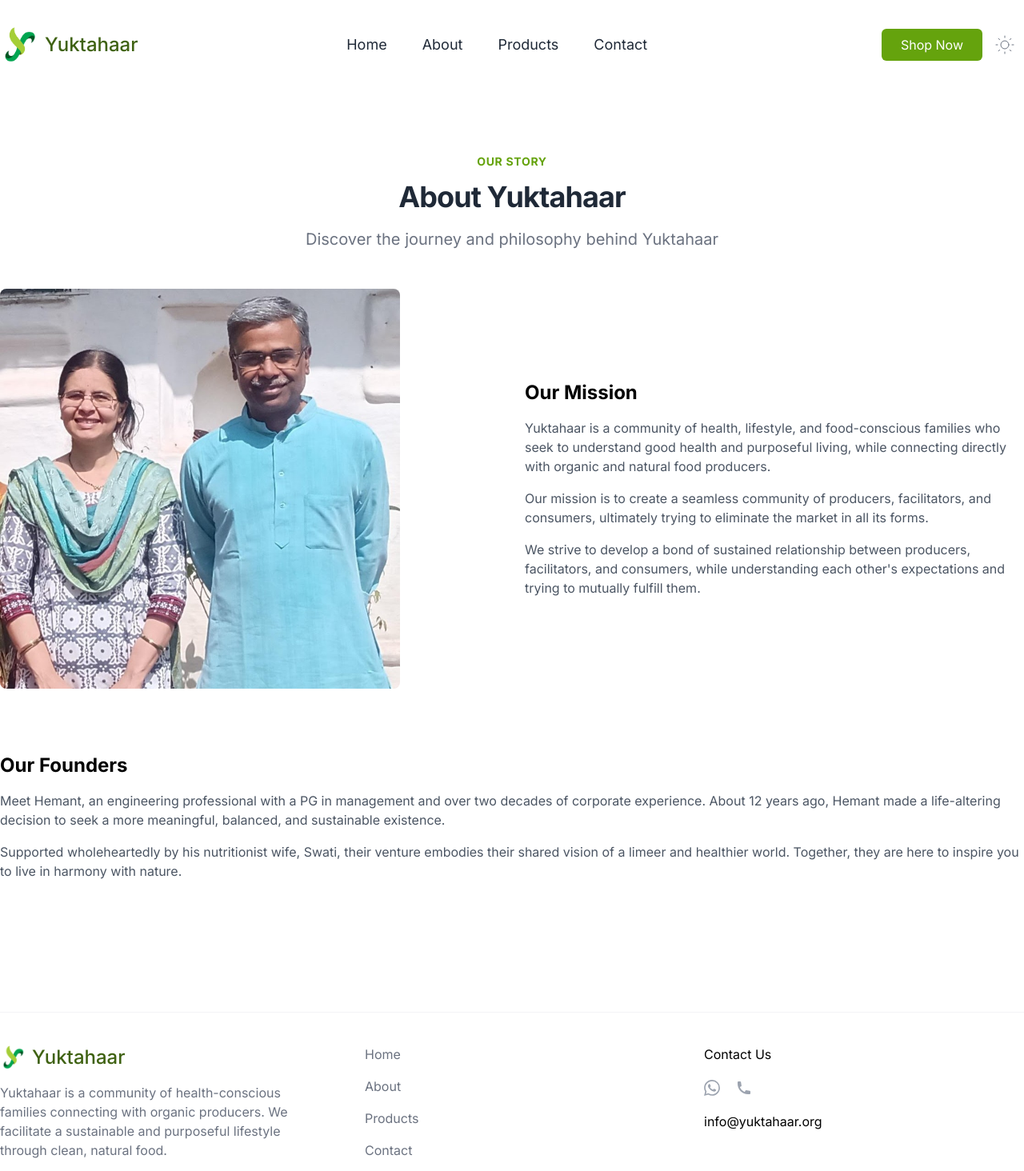
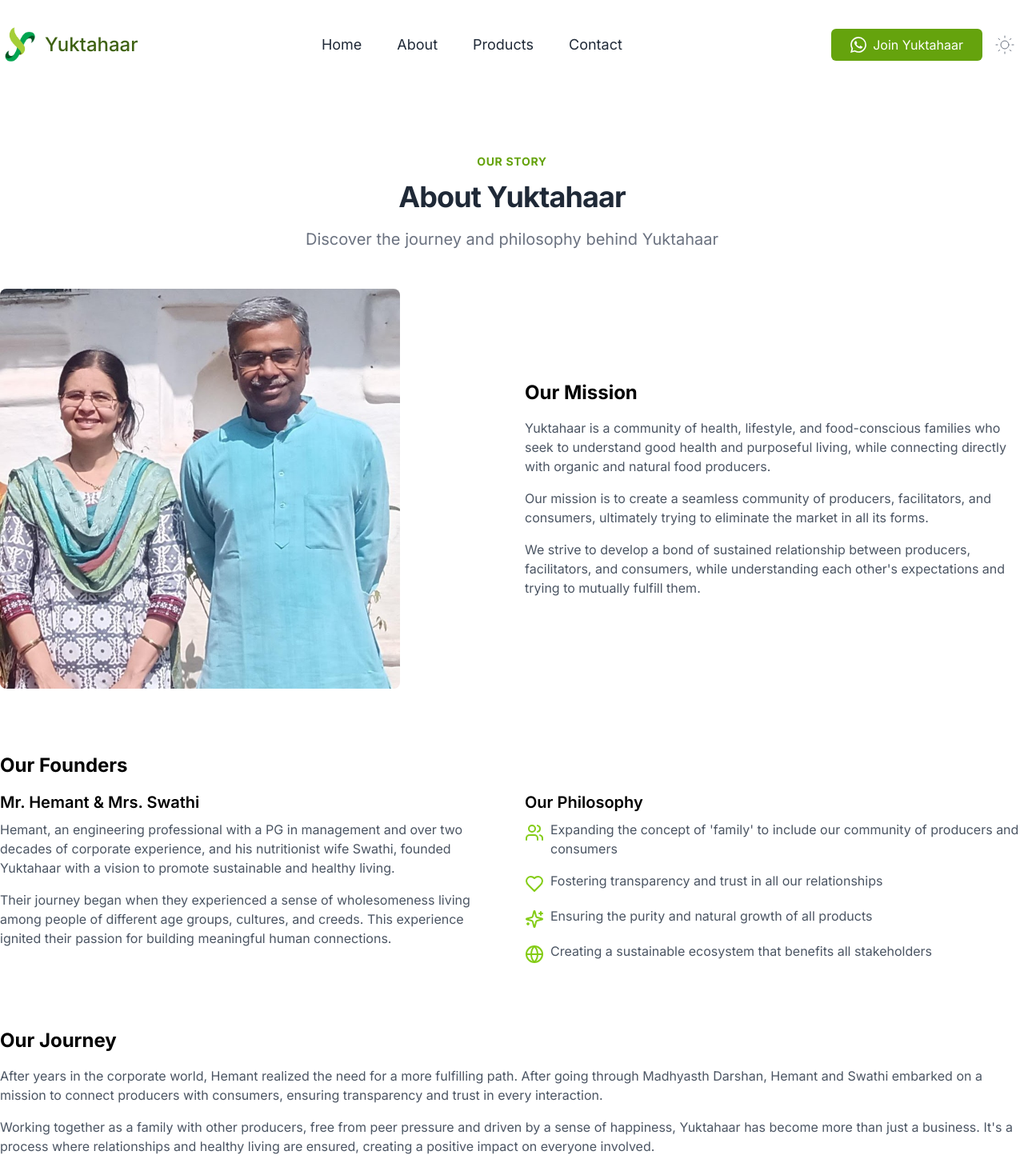
Before and after one commit to tapannayak24/Yuktahaar2, a Next.js app: page /about in a window 1280 px wide. Shown: the top 1464 px of the page at 80% size. Built offline with nearby package versions, Linux system fonts and the light colour scheme.

Commit message:
Changes suggested by Hemant Mausaji

```diff
--- a/src/app/about/page.tsx
+++ b/src/app/about/page.tsx
@@ -1,6 +1,7 @@
 import { Container } from "@/components/Container";
 import { SectionTitle } from "@/components/SectionTitle";
 import Image from "next/image";
+import { Users, Heart, Sparkles, Globe } from "lucide-react";
 
 export default function About() {
   return (
@@ -41,16 +42,76 @@
 
       <div className="mb-20">
         <h3 className="text-2xl font-bold mb-4">Our Founders</h3>
+        <div className="flex flex-col md:flex-row items-start gap-8">
+          <div className="md:w-1/2">
+            <h4 className="text-xl font-semibold mb-2">
+              Mr. Hemant & Mrs. Swathi
+            </h4>
+            <p className="text-gray-600 dark:text-gray-400 mb-4">
+              Hemant, an engineering professional with a PG in management and
+              over two decades of corporate experience, and his nutritionist
+              wife Swathi, founded Yuktahaar with a vision to promote
+              sustainable and healthy living.
+            </p>
+            <p className="text-gray-600 dark:text-gray-400 mb-4">
+              Their journey began when they experienced a sense of wholesomeness
+              living among people of different age groups, cultures, and creeds.
+              This experience ignited their passion for building meaningful
+              human connections.
+            </p>
+          </div>
+          <div className="md:w-1/2">
+            <h4 className="text-xl font-semibold mb-2">Our Philosophy</h4>
+            <ul className="space-y-4">
+              <li className="flex items-start">
+                <Users className="w-6 h-6 text-lime-500 mr-2 flex-shrink-0 mt-1" />
+                <p className="text-gray-600 dark:text-gray-400">
+                  Expanding the concept of 'family' to include our community of
+                  producers and consumers
+                </p>
+              </li>
+              <li className="flex items-start">
+                <Heart className="w-6 h-6 text-lime-500 mr-2 flex-shrink-0 mt-1" />
+                <p className="text-gray-600 dark:text-gray-400">
+                  Fostering transparency and trust in all our relationships
+                </p>
+              </li>
+              <li className="flex items-start">
+                <Sparkles className="w-6 h-6 text-lime-500 mr-2 flex-shrink-0 mt-1" />
+                <p className="text-gray-600 dark:text-gray-400">
+                  Ensuring the purity and natural growth of all products
+                </p>
+              </li>
+              <li className="flex items-start">
+                <Globe className="w-6 h-6 text-lime-500 mr-2 flex-shrink-0 mt-1" />
+                <p className="text-gray-600 dark:text-gray-400">
+                  Creating a sustainable ecosystem that benefits all
+                  stakeholders
+                </p>
+              </li>
+            </ul>
+          </div>
+        </div>
+      </div>
+
+      <div className="mb-20">
+        <h3 className="text-2xl font-bold mb-4">Our Journey</h3>
         <p className="text-gray-600 dark:text-gray-400 mb-4">
-          Meet Hemant, an engineering professional with a PG in management and
-          over two decades of corporate experience. About 12 years ago, Hemant
-          made a life-altering decision to seek a more meaningful, balanced, and
-          sustainable existence.
+          After years in the corporate world, Hemant realized the need for a
+          more fulfilling path. After going through Madhyasth Darshan, Hemant
+          and Swathi embarked on a mission to connect producers with consumers,
+          ensuring transparency and trust in every interaction.
         </p>
         <p className="text-gray-600 dark:text-gray-400 mb-4">
-          Supported wholeheartedly by his nutritionist wife, Swati, their
-          venture embodies their shared vision of a limeer and healthier world.
-          Together, they are here to inspire you to live in harmony with nature.
+          Working together as a family with other producers, free from peer
+          pressure and driven by a sense of happiness, Yuktahaar has become more
+          than just a business. It's a process where relationships and healthy
+          living are ensured, creating a positive impact on everyone involved.
+        </p>
+        <p className="text-gray-600 dark:text-gray-400">
+          Today, Yuktahaar stands as a testament to the power of community,
+          healthy living, and purposeful connections. We invite you to join us
+          on this journey towards a more sustainable and fulfilling lifestyle.
         </p>
       </div>
     </Container>
--- a/src/components/Faq.tsx
+++ b/src/components/Faq.tsx
@@ -6,7 +6,7 @@
   DisclosureButton,
   DisclosurePanel,
 } from "@headlessui/react";
-import { ChevronUpIcon } from "@heroicons/react/24/solid";
+import { ChevronDownIcon } from "@heroicons/react/24/solid";
 
 export const Faq = () => {
   return (
@@ -19,7 +19,7 @@
                 <>
                   <DisclosureButton className="flex items-center justify-between w-full px-4 py-4 text-lg text-left text-gray-800 rounded-lg bg-gray-50 hover:bg-gray-100 focus:outline-none focus-visible:ring focus-visible:ring-lime-100 focus-visible:ring-opacity-75 dark:bg-trueGray-800 dark:text-gray-200">
                     <span>{item.question}</span>
-                    <ChevronUpIcon
+                    <ChevronDownIcon
                       className={`${
                         open ? "transform rotate-180" : ""
                       } w-5 h-5 text-lime-500`}
--- a/src/components/Navbar.tsx
+++ b/src/components/Navbar.tsx
@@ -11,6 +11,11 @@
     { name: "Products", href: "/products" },
     { name: "Contact", href: "/contact" },
   ];
+
+  const whatsappMessage = encodeURIComponent(
+    "Hi! I want to join Yuktahaar. Please provide me with more information."
+  );
+  const whatsappLink = `https://wa.me/917987624802?text=${whatsappMessage}`;
 
   return (
     <div className="w-full">
@@ -72,10 +77,24 @@
                       </Link>
                     ))}
                     <Link
-                      href="https://yuktahaar.in"
-                      className="w-full px-6 py-2 mt-3 text-center text-white bg-lime-600 rounded-md lg:ml-5"
+                      href={whatsappLink}
+                      target="_blank"
+                      rel="noopener noreferrer"
+                      className="w-full px-6 py-2 mt-3 text-center text-white bg-lime-600 rounded-md lg:ml-5 flex items-center justify-center"
                     >
-                      Shop Now
+                      <svg
+                        role="img"
+                        width="24"
+                        height="24"
+                        className="w-5 h-5 mr-2"
+                        viewBox="0 0 24 24"
+                        fill="currentColor"
+                        xmlns="http://www.w3.org/2000/svg"
+                      >
+                        <title>WhatsApp</title>
+                        <path d="M17.472 14.382c-.297-.149-1.758-.867-2.03-.967-.273-.099-.471-.148-.67.15-.197.297-.767.966-.94 1.164-.173.199-.347.223-.644.075-.297-.15-1.255-.463-2.39-1.475-.883-.788-1.48-1.761-1.653-2.059-.173-.297-.018-.458.13-.606.134-.133.298-.347.446-.52.149-.174.198-.298.298-.497.099-.198.05-.371-.025-.52-.075-.149-.669-1.612-.916-2.207-.242-.579-.487-.5-.669-.51-.173-.008-.371-.01-.57-.01-.198 0-.52.074-.792.372-.272.297-1.04 1.016-1.04 2.479 0 1.462 1.065 2.875 1.213 3.074.149.198 2.096 3.2 5.077 4.487.709.306 1.262.489 1.694.625.712.227 1.36.195 1.871.118.571-.085 1.758-.719 2.006-1.413.248-.694.248-1.289.173-1.413-.074-.124-.272-.198-.57-.347m-5.421 7.403h-.004a9.87 9.87 0 01-5.031-1.378l-.361-.214-3.741.982.998-3.648-.235-.374a9.86 9.86 0 01-1.51-5.26c.001-5.45 4.436-9.884 9.888-9.884 2.64 0 5.122 1.03 6.988 2.898a9.825 9.825 0 012.893 6.994c-.003 5.45-4.437 9.884-9.885 9.884m8.413-18.297A11.815 11.815 0 0012.05 0C5.495 0 .16 5.335.157 11.892c0 2.096.547 4.142 1.588 5.945L.057 24l6.305-1.654a11.882 11.882 0 005.683 1.448h.005c6.554 0 11.89-5.335 11.893-11.893a11.821 11.821 0 00-3.48-8.413Z" />
+                      </svg>
+                      Join Yuktahaar
                     </Link>
                     <div className="mt-3">
                       <ThemeChanger />
@@ -105,10 +124,24 @@
 
         <div className="hidden mr-3 space-x-4 lg:flex nav__item">
           <Link
-            href="https://yuktahaar.in"
-            className="px-6 py-2 text-white bg-lime-600 rounded-md md:ml-5"
+            href={whatsappLink}
+            target="_blank"
+            rel="noopener noreferrer"
+            className="px-6 py-2 text-white bg-lime-600 rounded-md md:ml-5 flex items-center"
           >
-            Shop Now
+            <svg
+              role="img"
+              width="24"
+              height="24"
+              className="w-5 h-5 mr-2"
+              viewBox="0 0 24 24"
+              fill="currentColor"
+              xmlns="http://www.w3.org/2000/svg"
+            >
+              <title>WhatsApp</title>
+              <path d="M17.472 14.382c-.297-.149-1.758-.867-2.03-.967-.273-.099-.471-.148-.67.15-.197.297-.767.966-.94 1.164-.173.199-.347.223-.644.075-.297-.15-1.255-.463-2.39-1.475-.883-.788-1.48-1.761-1.653-2.059-.173-.297-.018-.458.13-.606.134-.133.298-.347.446-.52.149-.174.198-.298.298-.497.099-.198.05-.371-.025-.52-.075-.149-.669-1.612-.916-2.207-.242-.579-.487-.5-.669-.51-.173-.008-.371-.01-.57-.01-.198 0-.52.074-.792.372-.272.297-1.04 1.016-1.04 2.479 0 1.462 1.065 2.875 1.213 3.074.149.198 2.096 3.2 5.077 4.487.709.306 1.262.489 1.694.625.712.227 1.36.195 1.871.118.571-.085 1.758-.719 2.006-1.413.248-.694.248-1.289.173-1.413-.074-.124-.272-.198-.57-.347m-5.421 7.403h-.004a9.87 9.87 0 01-5.031-1.378l-.361-.214-3.741.982.998-3.648-.235-.374a9.86 9.86 0 01-1.51-5.26c.001-5.45 4.436-9.884 9.888-9.884 2.64 0 5.122 1.03 6.988 2.898a9.825 9.825 0 012.893 6.994c-.003 5.45-4.437 9.884-9.885 9.884m8.413-18.297A11.815 11.815 0 0012.05 0C5.495 0 .16 5.335.157 11.892c0 2.096.547 4.142 1.588 5.945L.057 24l6.305-1.654a11.882 11.882 0 005.683 1.448h.005c6.554 0 11.89-5.335 11.893-11.893a11.821 11.821 0 00-3.48-8.413Z" />
+            </svg>
+            Join Yuktahaar
           </Link>
 
           <ThemeChanger />
```
